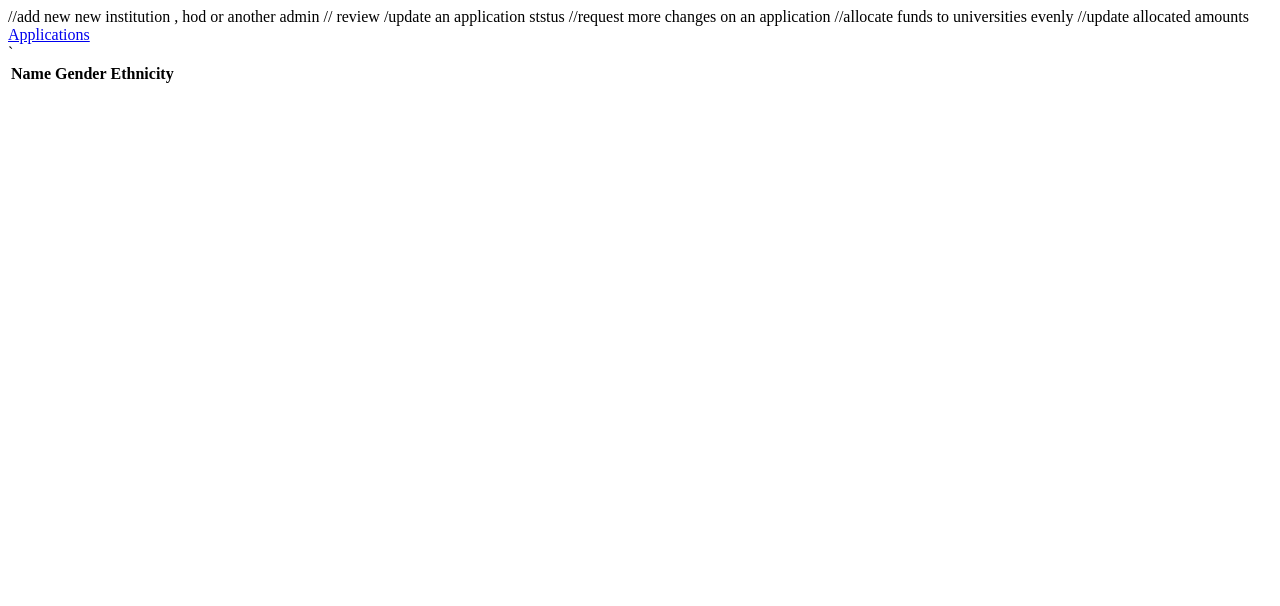
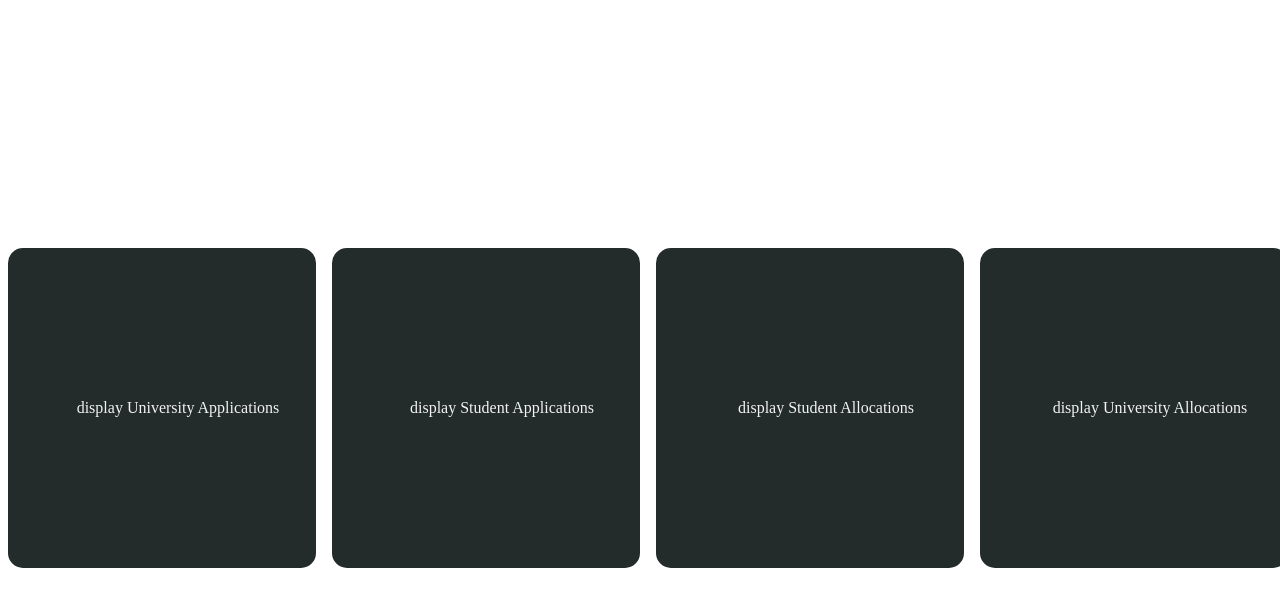
Before and after one commit to UkukhukaBursaryManagementSystem/UkukhulaBursaryManagementSystem, a plain HTML site: page src/ukukhulaApp/app/pages/admin.html in a window 1280 px wide. Drawn offline with Linux system fonts and the light colour scheme.

Commit message:
remove comments,header and table

```diff
--- a/src/ukukhulaApp/app/pages/admin.html
+++ b/src/ukukhulaApp/app/pages/admin.html
@@ -1,35 +1,36 @@
-//add new new institution , hod or another admin // review /update an
-application ststus //request more changes on an application //allocate funds to
-universities evenly //update allocated amounts
-
 <!DOCTYPE html>
 <html lang="en">
   <head>
     <meta charset="UTF-8" />
     <meta name="viewport" content="width=device-width, initial-scale=1.0" />
+    <link rel="stylesheet" href="../css/style.css" />
+    <script src="../js/script.js"></script>
     <title>Document</title>
   </head>
 
   <body>
-    <header>
-      <nav>
-        <a href="#student-applications">Applications</a>
-      </nav>
-    </header>
+    <section id="dashboard">
+      <article class="dashboard-tile">
+        <a href="./university_applications.html">
+          display University Applications
+        </a>
+      </article>
 
-    <section id="student-applications">
-      <table>
-        <thead>
-          <tr>
-            <th>Name</th>
-            <th>Gender</th>
-            <th>Ethnicity</th>
-          </tr>
-        </thead>
-        <tbody>
-          `
-        </tbody>
-      </table>
+      <article class="dashboard-tile">
+        <a href="./student_appplications.html">
+          display Student Applications
+        </a>
+      </article>
+
+      <article class="dashboard-tile">
+        <a href="./student_appplications.html"> display Student Allocations </a>
+      </article>
+
+      <article class="dashboard-tile">
+        <a href="./student_allocations.html">
+          display University Allocations
+        </a>
+      </article>
     </section>
   </body>
 </html>
```
